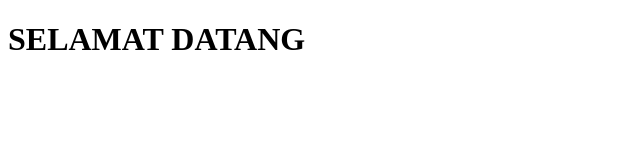
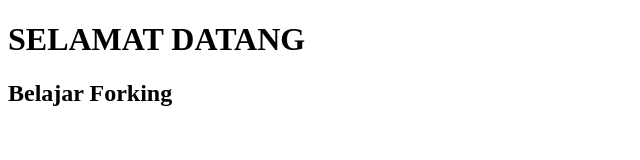
Before and after one commit to BerryAkbarS/BerryAkbarS.github.io, a plain HTML site: page index.html in a window 1280 px wide. Shown: the whole page, without its empty margins (0-640 px from the left). Drawn offline with Linux system fonts and the light colour scheme.

Commit message:
Update index.html

```diff
--- a/index.html
+++ b/index.html
@@ -5,5 +5,6 @@
 </head>
 <body>
 <h1>SELAMAT DATANG</h1>
+<h2>Belajar Forking</h2>
 </body>
 </html>
```
